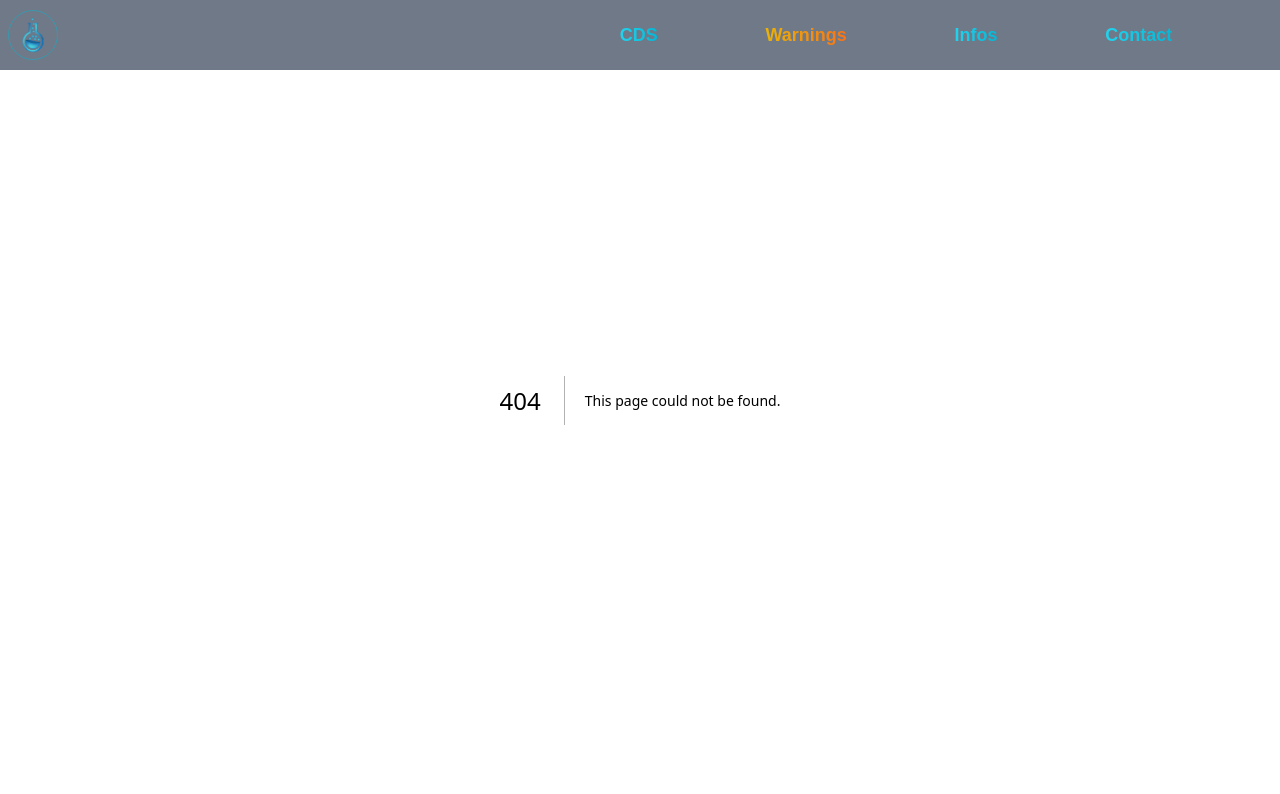
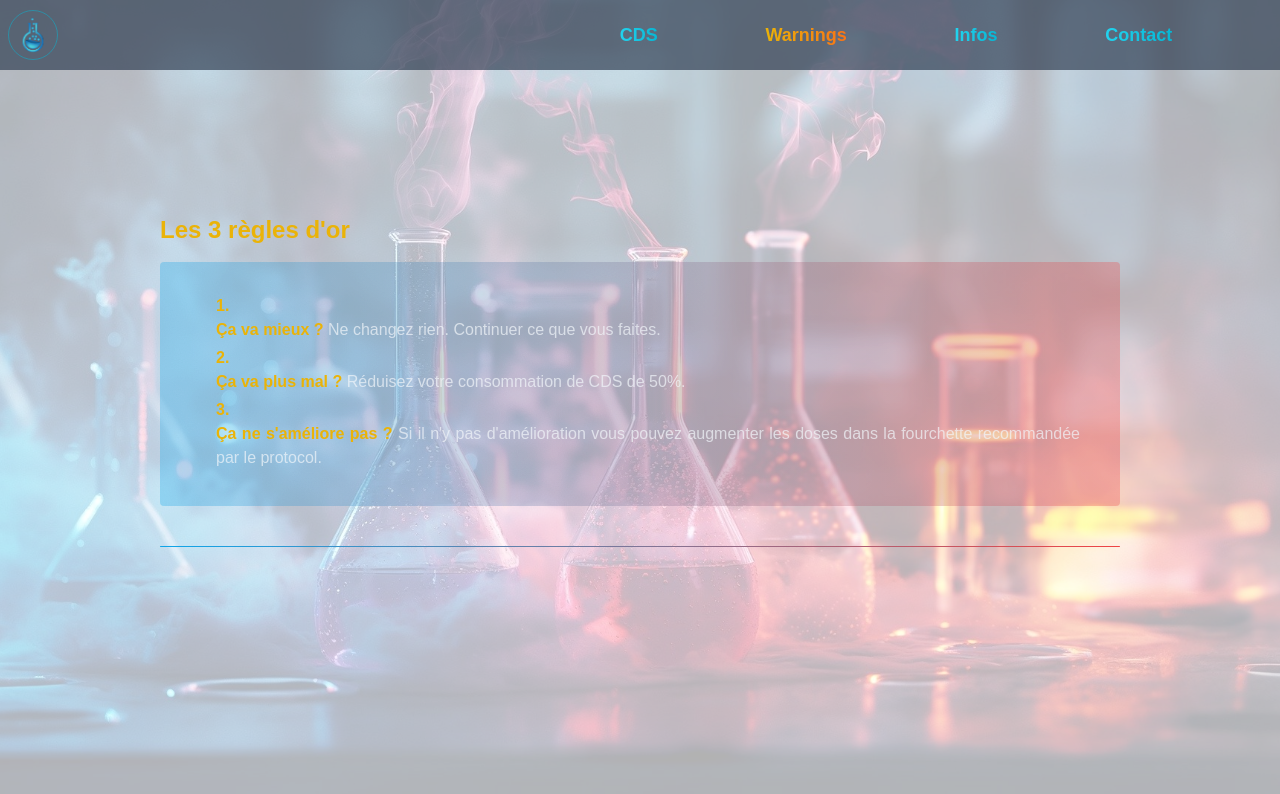
Before and after one commit to TLRKiliann/app-ttt, a Next.js app in the folder my-app/: page /regledor in a window 1280 px wide. Before the commit this address had no page. Shown: the top 794 px of the page. Built offline with nearby package versions, Linux system fonts and the light colour scheme.

Commit message:
some changes

```diff
--- a/my-app/app/conservation/page.tsx
+++ b/my-app/app/conservation/page.tsx
@@ -23,11 +23,7 @@ export default function Conservation(): JSX.Element {
             />
         </div>
 
-        <div className='pt-20'>
-            <h1 className='text-2xl md:text-3xl font-bold pl-4'>Conservation</h1>
-        </div>
-
-        <div className="flex flex-col items-center justify-center w-full h-full md:h-[70vh] mt-20 px-4 md:px-40 pb-10 animate-slice-appear">
+        <div className="flex flex-col items-center justify-center w-full h-[100vh] px-4 md:px-40 animate-slice-appear">
 
             <div className="w-full flex flex-row items-start">
                 <h3 className="max-w-fit text-xl md:text-2xl font-bold mb-4">
@@ -63,6 +59,11 @@ export default function Conservation(): JSX.Element {
                     dès votre arrivée à destination, le mettre au frigo durant 4 heures, avant l&apos;ouverture du flacon.
                 </p>
 
+                <p className="text-justify mt-4">
+                    Le CDS se conserve à une température de 5°C et dans un récipient en verre hermétiquement fermé.
+                    Il ne faut jamais utiliser de bouchons en métal, en caoutchouc, ou en liège !
+                </p>
+
             </div>
 
             <div className="w-full h-[1px] bg-gradient-to-r from-sky-500 to-red-500 my-10 rounded">
--- a/my-app/app/contact/email-comp.tsx
+++ b/my-app/app/contact/email-comp.tsx
@@ -68,8 +68,8 @@ export default function EmailComp(): JSX.Element {
     };
 
     return (
-        <form onSubmit={handleSubmit} className='flex flex-col justify-between w-[400px] md:w-[500px] h-auto text-slate-100
-            bg-gradient-to-tr from-sky-500/30 to-red-500/30 m-auto px-10 py-6 shadow-out-white rounded-md'>
+        <form onSubmit={handleSubmit} className='flex flex-col justify-between w-[340px] md:w-[500px] h-auto text-slate-100
+            bg-gradient-to-tr from-sky-500/30 to-red-500/30 m-auto px-4 md:px-10 py-6 rounded-md'>
             <div className='mb-6'>
                 <h3 className='text-base md:text-2xl font-bold font-mono'>
                     Envoyer un email
--- a/my-app/app/fabrication/page.tsx
+++ b/my-app/app/fabrication/page.tsx
@@ -24,11 +24,7 @@ export default function About(): JSX.Element {
                 />
             </div>
 
-            <div className='pt-20'>
-                <h1 className='text-2xl md:text-3xl font-bold pl-4'>Fabrication</h1>
-            </div>
-
-            <div className="flex flex-col items-center justify-center w-full h-full md:h-[70vh] mt-10 md:mt-20 px-4 md:px-40 pb-10 animate-slice-appear">
+            <div className="flex flex-col items-center justify-center w-full h-[100vh] px-4 md:px-40 animate-slice-appear">
 
                 <div className="w-full flex flex-row items-start">
                     <h3 className="max-w-fit text-xl md:text-2xl font-bold mb-4">Préparation du CDS</h3>
@@ -39,13 +35,13 @@ export default function About(): JSX.Element {
 
                     <li className="text-sky-300 hover:text-sky-500 active:text-sky-600 ml-4 mb-2">
                         <Link href="https://www.dailymotion.com/video/x8nq4do" target="_blank" rel="noopener noreferrer">
-                        Vidéo de préparation par le Pr Kalcker
+                            Vidéo de préparation par le Pr Kalcker
                         </Link>
                     </li>
 
                     <li className="text-sky-300 hover:text-sky-500 active:text-sky-600 ml-4">
                         <Link href="https://www.cds-france.info/protocoles" target="_blank" rel="noopener noreferrer">
-                        Protocoles du CDS en fonction des pathologies
+                            Protocoles du CDS en fonction des pathologies
                         </Link>
                     </li>
 
--- a/my-app/app/fda/page.tsx
+++ b/my-app/app/fda/page.tsx
@@ -23,11 +23,7 @@ export default function FdaInfo() {
                 />
             </div>
 
-            <div className='pt-20'>
-                <h1 className='text-2xl md:text-3xl font-bold pl-4'>FDA</h1>
-            </div>
-
-            <div className="w-full h-full mt-10 px-4 md:px-40 pb-10 animate-slice-appear">
+            <div className="w-full h-full px-4 md:px-40 pt-24 animate-slice-appear">
 
                 <h3 className="max-w-fit text-xl md:text-2xl font-bold mb-4">FDA 👎</h3>
 
--- a/my-app/app/interactions/page.tsx
+++ b/my-app/app/interactions/page.tsx
@@ -22,13 +22,9 @@ export default function Interactions(): JSX.Element {
                 />
             </div>
 
-            <div className='pt-20'>
-                <h1 className='text-2xl md:text-3xl font-bold pl-4'>Interactions</h1>
-            </div>
+            <div className="flex flex-col items-center justify-center w-full h-[100vh] px-4 md:px-40 animate-slice-appear">
 
-            <div className="flex flex-col items-center justify-center w-full h-full md:h-[75vh] mt-10 md:mt-20 px-4 md:px-40 pb-10 animate-slice-appear">
-
-                <h3 className="w-full text-xl md:text-2xl font-bold mb-4">⚠️ Contre indications</h3>
+                <h3 className="w-full text-xl md:text-2xl font-bold mb-4">⚠️ Contre indications ⚠️</h3>
 
                 <div className="w-full bg-gradient-to-r from-sky-500/30 to-red-500/30 px-10 py-8 rounded">
 
--- a/my-app/app/page.tsx
+++ b/my-app/app/page.tsx
@@ -19,8 +19,8 @@ export default function Home(): JSX.Element {
 
       <div className="flex items-center justify-center w-full mt-[70px] pt-4">
         <h1 className="max-w-fit h-[80px] text-lg md:text-4xl lg:text-5xl font-bold text-justify bg-clip-text text-transparent
-          bg-gradient-to-r from-sky-500 to-pink-500 mt-4 px-4 drop-shadow-text animate-pulse">
-          Solution Dioxyde de Chlore (CDS)
+          bg-gradient-to-r from-sky-500 to-pink-500 mt-4 px-4 drop-shadow-text animate-slice-appear">
+          Dioxyde de Chlore Solution (CDS)
         </h1>
       </div>
 
--- a/my-app/app/precautions/page.tsx
+++ b/my-app/app/precautions/page.tsx
@@ -22,19 +22,23 @@ export default function Precautions(): JSX.Element {
                 />
             </div>
 
-            <div className='pt-20'>
-                <h1 className='text-2xl md:text-3xl font-bold pl-4'>Précautions</h1>
-            </div>
+            <div className="flex flex-col items-center justify-center w-full h-full 2xl:h-[100vh] px-4 md:px-40 pt-20 animate-slice-appear">
 
-            <div className="flex flex-col items-center justify-center w-full h-full md:h-[75vh] mt-10 md:mt-20 px-4 md:px-40 pb-10 animate-slice-appear">
-
-                <h3 className="w-full text-xl md:text-2xl font-bold mb-4">⚠️ Précaution avec le CDS</h3>
+                <h3 className="w-full text-xl md:text-2xl font-bold mb-4">⚠️ Précaution avec le CDS ⚠️</h3>
 
                 <div className="bg-gradient-to-r from-sky-500/30 to-red-500/30 px-10 py-8 rounded">
 
-                    <p className="text-justify">
+                    <p className='text-justify text-orange-400'>⚠️ Ne jamais consommer le CDS pur (sans l&apos;avoir diluer avec de l&apos;eau) ⚠️</p>
+
+                    <p className="text-justify text-orange-400 pt-4">
                         ⚠️ Il faut éviter d&apos;inhaler les émanations toxiques du CDS susceptibles de provoquer des lésions pulmonaires.
-                        Il faut soit le préparer en plein air, dehors, soit sous une hotte d&apos;aération.
+                        Il faut soit le préparer en plein air, dehors, soit sous une hotte d&apos;aération. ⚠️
+                    </p>
+
+                    <p className='text-justify pt-4'>
+                        Le protocole C est généralement le plus approprié en cas de doute. Cependant, la dose peut
+                        être augmentée ou diminuée individuellement selon les besoins. La fatigue ou, dans certains
+                        cas, la nausée, est une indication que la dose maximale tolérée a été atteinte.
                     </p>
 
                     <h3 className="text-xl font-serif text-orange-400 my-4">Les aliments à éviter :</h3>
@@ -65,6 +69,11 @@ export default function Precautions(): JSX.Element {
                             <li className="ml-4">
                                 <a>Les anti-oxydants</a>
                             </li>
+
+                            <li className="ml-4">
+                                <a>Les suppléments minéraux</a>
+                            </li>
+
                         </div>
 
                         <div>
@@ -81,11 +90,11 @@ export default function Precautions(): JSX.Element {
                             </li>
 
                             <li className="ml-4">
-                                <a>Le Thé</a>
+                                <a>Le thé</a>
                             </li>
 
                             <li className="ml-4">
-                                <a>Le Miel</a>
+                                <a>Le miel</a>
                             </li>
 
                             <li className="ml-4">
@@ -100,7 +109,14 @@ export default function Precautions(): JSX.Element {
                     </div>
 
                     <p className="text-sm italic text-justify mt-8">
-                        Sinon, pour consommer l&apos;un des produits figurant ci-dessus, respecter un interval d&apos; 1 heure avec les prises de CDS.
+                        Cela ne veut pas dire que vous ne pouvez pas consommer l&apos;un de ces produits pendant un protocole.
+                        Cela signifie simplement que vous ne devez pas les ingérer pendant la période où vous avez du ClO<sub>2</sub>
+                        dans votre système. Vous pouvez boire du lait, par exemple, avec du ClO<sub>2</sub>, mais cela ne fait que
+                        neutraliser les effets de la molécule et ne vous apporte rien de bon. Il y a des gens qui ont pris du
+                        dioxyde de chlore pendant des mois sans que leur santé ne s&apos;améliore parce qu&apos;ils n&apos;avaient pas
+                        compris ou suivi ces règles. Donc, si vous avez besoin de prendre des produits de la liste ci-dessus
+                        dans votre journée, prenez-les en dehors des dosages. <span className='text-orange-400'>Cela signifie soit quelques heures avant de
+                        commencer votre dose quotidienne, soit attendre 2 heures après votre dernière dose.</span>
                     </p>
 
                 </div>
--- /dev/null
+++ b/my-app/app/regledor/page.tsx
@@ -0,0 +1,56 @@
+import { Metadata } from 'next';
+import React from 'react';
+import Image from "next/image";
+import imgBg from "@/public/assets/images/science-bg.jpg";
+
+export const metadata: Metadata = {
+    title: "3 règles d'or",
+    description: 'les 3 règles',
+};
+
+export default function Regledor(): JSX.Element {
+    return (
+        <main className="w-full min-h-screen text-slate-100/70">
+
+            <div className="fixed -z-10 w-full h-full">
+                <Image
+                    src={imgBg}
+                    width={1920}
+                    height={1076}
+                    alt="no img bg"
+                    className="w-full h-full opacity-30 object-cover"
+                />
+            </div>
+
+            <div className="flex flex-col items-center justify-center w-full h-[100vh] text-yellow-500 px-4 md:px-40 animate-slice-appear">
+
+                <h3 className="w-full text-xl md:text-2xl font-bold mb-4">Les 3 règles d&apos;or</h3>
+
+                <div className="w-full bg-gradient-to-r from-sky-500/30 to-red-500/30 px-10 py-8 rounded">
+
+                    <li className="list-decimal font-bold text-justify ml-4 mb-1">
+                        <p>Ça va mieux ?&nbsp;<span className='text-base font-normal text-slate-100/70'>Ne changez rien. Continuer ce que vous faites.</span></p>
+                    </li>
+
+                    <li className="list-decimal font-bold text-justify ml-4 mb-1">
+                        <p>Ça va plus mal ?&nbsp;<span className='text-base font-normal text-slate-100/70'>Réduisez votre consommation de CDS de 50%.</span></p>
+                    </li>
+
+                    <li className="list-decimal font-bold text-justify ml-4 mb-1">
+                        <p>Ça ne s&apos;améliore pas ?&nbsp;
+                            <span className='text-base font-normal text-slate-100/70'>
+                                Si il n&apos;y pas d&apos;amélioration vous pouvez augmenter les doses dans la fourchette recommandée par le protocol.
+                            </span>
+                        </p>
+                    </li>
+
+                </div>
+
+                <div className="w-full h-[1px] bg-gradient-to-r from-sky-500 to-red-500 my-10 rounded">
+                </div>
+
+            </div>
+
+        </main>
+    )
+}
--- a/my-app/app/repas/page.tsx
+++ b/my-app/app/repas/page.tsx
@@ -22,11 +22,7 @@ export default function Repas(): JSX.Element {
                 />
             </div>
 
-            <div className='pt-20'>
-                <h1 className='text-2xl md:text-3xl font-bold pl-4'>Prises avec les repas</h1>
-            </div>
-
-            <div className="flex flex-col items-center justify-center w-full h-[70vh] mt-20 px-4 md:px-40 pb-10 animate-slice-appear">
+            <div className="flex flex-col items-center justify-center w-full h-[100vh] px-4 md:px-40 animate-slice-appear">
 
                 <div className="w-full flex flex-row items-start">
                     <h3 className="max-w-fit text-xl md:text-2xl font-bold mb-4">
--- a/my-app/components/cds-drop-down.tsx
+++ b/my-app/components/cds-drop-down.tsx
@@ -35,6 +35,15 @@ export default function CdsDropDown(): JSX.Element {
                     </li>
 
                     <li className="list-none">
+                        <Link href="/regledor">
+                            <button type="button" onClick={handleClick} className="w-full transform duration-200 ease-in-out bg-slate-700/70 border-b border-slate-500/50 hover:bg-slate-500/50 hover:text-cyan-500
+                                active:bg-slate-700/70 active:text-cyan-600 py-2">
+                                3 règles d&apos;or
+                            </button>
+                        </Link>
+                    </li>
+
+                    <li className="list-none">
                         <Link href="/fabrication">
                             <button type="button" onClick={handleClick} className="w-full transform duration-200 ease-in-out bg-slate-700/70 border-b border-slate-500/50 hover:bg-slate-500/50 hover:text-cyan-500
                                 active:bg-slate-700/70 active:text-cyan-600 py-2">
@@ -51,6 +60,7 @@ export default function CdsDropDown(): JSX.Element {
                             </button>
                         </Link>
                     </li>
+
                     <li className="list-none">
                         <Link href="/conservation">
                             <button type="button" onClick={handleClick} className="w-full transform duration-200 ease-in-out bg-slate-700/70 hover:bg-slate-500/50 hover:text-cyan-500
--- a/my-app/tailwind.config.ts
+++ b/my-app/tailwind.config.ts
@@ -38,11 +38,10 @@ const config: Config = {
       },
       dropShadow: {
         "cyan": "1px 1px 2px rgba(0, 255, 255, 0.4)",
-        "text": "1px 1px 1px rgba(255, 255, 255, 1)"
+        "text": "1px 1px 1px rgba(255, 255, 255, 1)",
       },
       boxShadow: {
         "out": "0 0 7px rgba(200, 200, 200, 0.4)",
-        "out-white": "0 0 7px rgba(255, 255, 255, 0.2)",
       }
     }
   },
```
